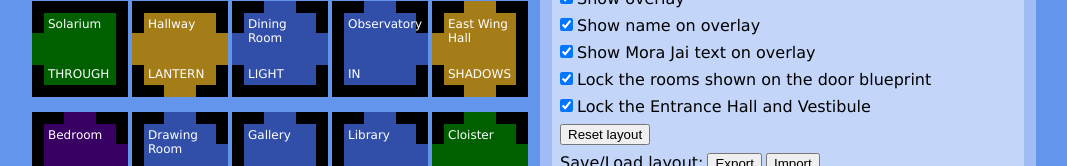
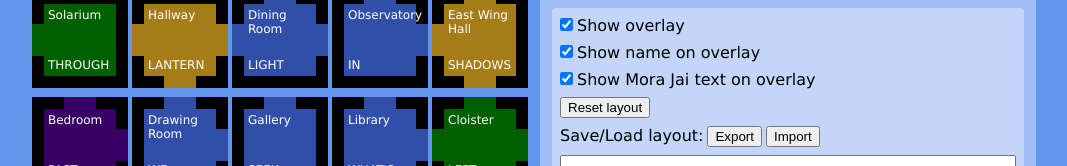
Before and after one commit to estivalbloom/blue-prince-helper, a Vue app: page / in a window 1280 px wide. Shown: the part 567-733 px from the top of the page, without its empty margins (106-1173 px from the left). Built offline with nearby package versions, Linux system fonts and the light colour scheme; some icons are missing.

Commit message:
Removes lock options

```diff
--- a/src/views/HomeView.vue
+++ b/src/views/HomeView.vue
@@ -143,13 +143,15 @@
 					/>
 					<label for="check-mora-jai">Show Mora Jai text on overlay</label>
 				</div>
-				<div>
+				<!-- <div>
 					<input
 						id="check-lock-board"
 						type="checkbox"
 						v-model="lockBoard"
 					/>
-					<label for="check-lock-board">Lock the rooms shown on the door blueprint</label>
+					<label for="check-lock-board">
+						Lock the rooms shown on the door blueprint (doesn't affect transformations)
+					</label>
 				</div>
 				<div>
 					<input
@@ -157,8 +159,10 @@
 						type="checkbox"
 						v-model="lockEnds"
 					/>
-					<label for="check-lock-ends">Lock the Entrance Hall and Vestibule</label>
-				</div>
+					<label for="check-lock-ends">
+						Lock the Entrance Hall and Vestibule (doesn't affect transformations)
+					</label>
+				</div> -->
 				<div>
 					<input
 						id="button-reset"
@@ -224,8 +228,8 @@ let data = reactive({ rooms: init() })
 const showOverlay = ref(true)
 const showNames = ref(true)
 const showMora = ref(true)
-const lockBoard = ref(true)
-const lockEnds = ref(true)
+const lockBoard = ref(false)
+const lockEnds = ref(false)
 
 let lastIndex = -1
 function swap(index: number, otherIndex: number) {
```
